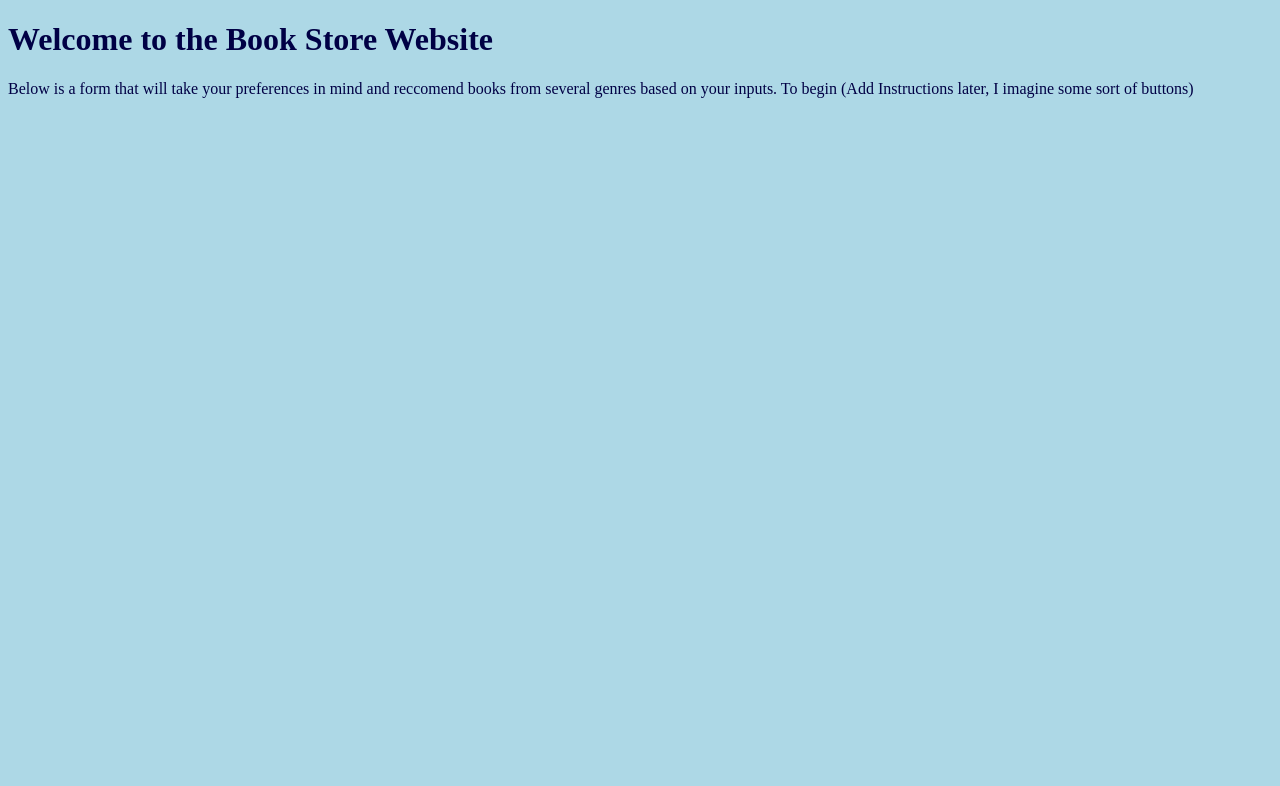
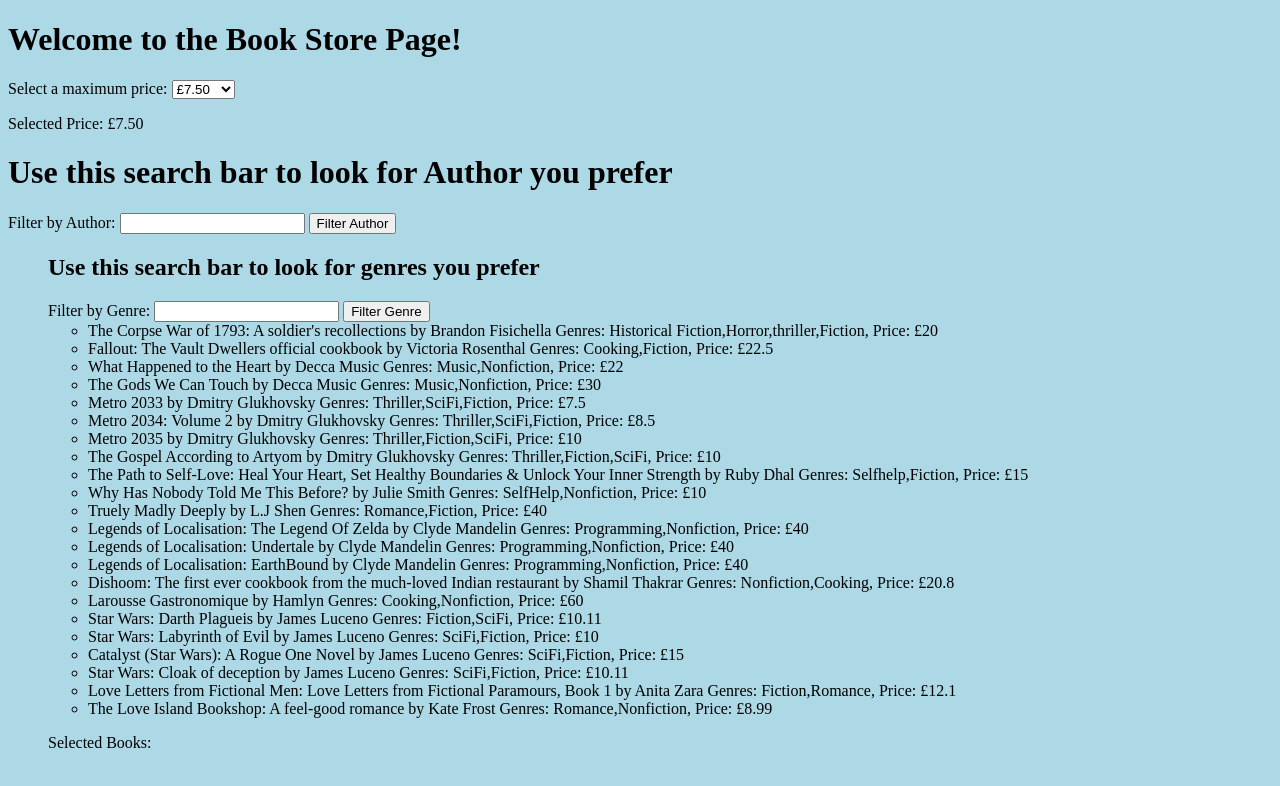
Before and after one commit to TobyMounteney/Webscripting-Assignment---Specialist-Booksearch-Page, a plain HTML site: page index.html in a window 1280 px wide. Drawn offline with Linux system fonts and the light colour scheme.

Commit message:
Update index.html

```diff
--- a/index.html
+++ b/index.html
@@ -1,19 +1,87 @@
 <!DOCTYPE html>
 <html lang="en">
 <head>
-    <head>
     <meta charset="UTF-8">
     <meta name="viewport" content="width=device-width, initial-scale=1.0">
-        <title>Document</title>
+    <title>Book Filter Website</title>
     <style>
         body {
             background-color: lightblue;
-                color: rgb(0, 0, 69);
         }
     </style>
 </head>
 <body>
-    <h1>Welcome to the Book Store Website</h1>
-    <main>Below is a form that will take your preferences in mind and reccomend books from several genres based on your inputs. To begin (Add Instructions later, I imagine some sort of buttons)</main>
+    <h1>Welcome to the Book Store Page!</h1>
+
+    <!DOCTYPE html>
+<html lang="en">
+<head>
+  <meta charset="UTF-8">
+  <meta name="viewport" content="width=device-width, initial-scale=1.0">
+  <title>Book Preference</title>
+
+</head>
+<!-- <body>
+  <h2>Do you prefer Fiction or Nonfiction books?</h2>
+  <button id="fictionBtn">Fiction</button>
+  <button id="nonfictionBtn">Nonfiction</button> -->
+
+  <html lang="en">
+  <head>
+      <meta charset="UTF-8">
+      <meta name="viewport" content="width=device-width, initial-scale=1.0">
+      <title>Price Dropdown</title>
+  </head>
+  <body>
+
+
+<!-- Dropdown box that uses book price list to filter optsions -->
+    <label for="price">Select a maximum price:</label>
+    <select id="price" onchange="filterBooks()">
+        <option value="7.50">£7.50</option>
+        <option value="8.99">£8.99</option>
+        <option value="10.11">£10.11</option>
+        <option value="12.10">£12.10</option>
+        <option value="15">£15</option>
+        <option value="20">£20</option>
+        <option value="22">£22</option>
+        <option value="22">£22.50</option>
+        <option value="30">£30</option>
+        <option value="40">£40</option>
+        <option value="60">£60</option>
+    </select>
+
+    <ul id="book-list"></ul>
+
+<!--  Message to show selected price -->
+      <p>Selected Price: <span id="selected-price">£7.50</span></p>
+
+      <script>
+          function showPrice() {
+              let selectedValue = document.getElementById("price").value;
+              document.getElementById("selected-price").textContent = "£" + selectedValue;
+          }
+      </script>
+
   </body>
-</html>
+
+  <h1> Use this search bar to look for Author you prefer</h1>
+  <label for="author-input">Filter by Author:</label>
+  <input type="text" id="author-input">
+  <button id="filterAuthor">Filter Author</button>
+  <ul id="author-list">
+      <p type="text" id="updatedList"></p>
+
+
+
+  <h2> Use this search bar to look for genres you prefer</h2>
+    <label for="genre-input">Filter by Genre:</label>
+    <input type="text" id="genre-input">
+    <button id="filterGenre">Filter Genre</button>
+    <ul id="genre-list">
+        <p type="text" id="updatedList"></p>
+    </ul>
+    <!--  Message to show selected price -->
+    <p>Selected Books: <span id="updatedList"></span></p>
+
+    <script src="app.js"></script>
```
Lines whose indentation alone changed are shown as unchanged.
